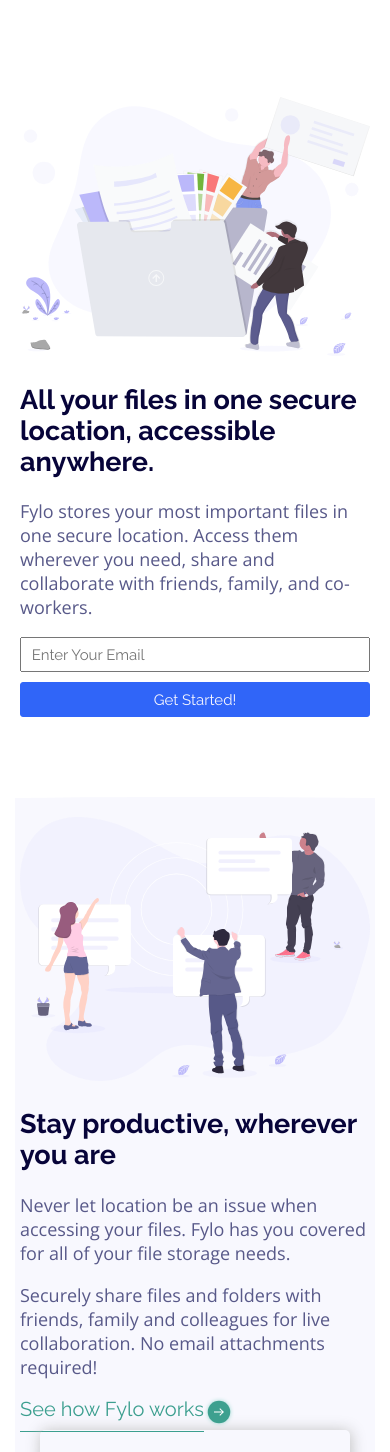
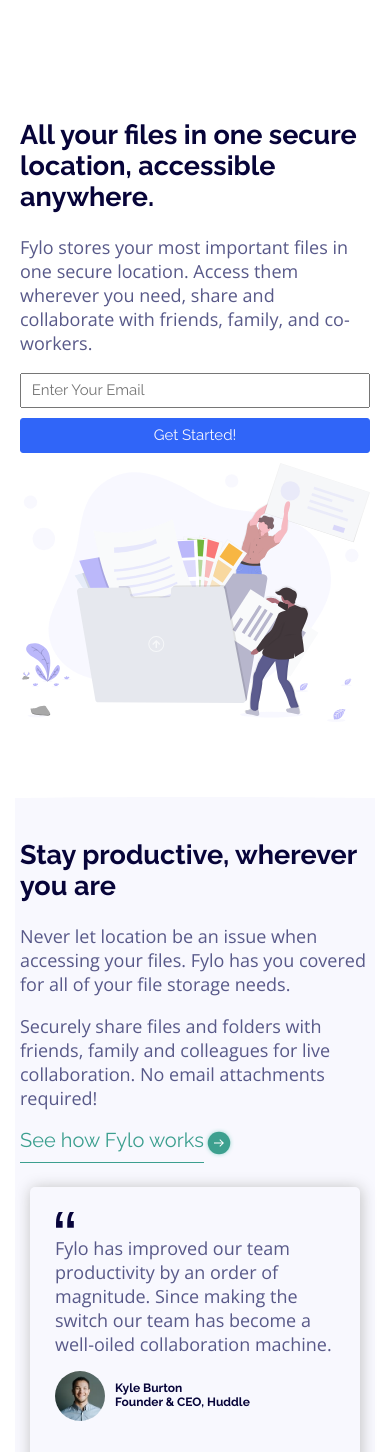
Before and after one commit to NeradoOne/FyloLandingPage, a plain HTML site: page index.html in a window 390 px wide. Shown: the part 82-1534 px from the top of the page. Drawn offline with nearby package versions, Linux system fonts and the light colour scheme.

Commit message:
'correccion de layout'

```diff
--- a/index.html
+++ b/index.html
@@ -25,7 +25,7 @@
   </head>
   <body>
     <!--  NAV BAR -->
-    <nav class=" wrapper nav-bar">
+    <nav class="wrapper nav-bar">
       <img src="./images/logo.svg" alt="Logo" />
       <div>
         <a href="#features">Features</a>
@@ -36,9 +36,6 @@
     <!--  CONTENIDO -->
     <main class="wrapper">
       <section id="features" class="content">
-        <div>
-          <img src="./images/illustration-1.svg" alt="Accesible Files" />
-        </div>
         <div>
           <h1>All your files in one secure location, accessible anywhere.</h1>
           <p>
@@ -51,12 +48,12 @@
             <button type="submit">Get Started!</button>
           </div>
         </div>
+        <div>
+          <img src="./images/illustration-1.svg" alt="Accesible Files" />
+        </div>
       </section>
       <!--  SECTION 2 -->
       <section id="team" class="content bg">
-        <div>
-          <img src="./images/illustration-2.svg" alt="Productivity" />
-        </div>
         <div class="sub-content">
           <div>
             <h2>Stay productive, wherever you are</h2>
@@ -91,6 +88,9 @@
               </h4>
             </div>
           </div>
+        </div>
+        <div>
+          <img src="./images/illustration-2.svg" alt="Productivity" />
         </div>
       </section>
       <!--  CONTACTO  -->
--- a/style.css
+++ b/style.css
@@ -47,7 +47,6 @@ body {
 .content {
   display: grid;
   grid-template-columns: 50% 50%;
-
   padding: 20px 5px;
   margin: 50px 15px;
 }
@@ -182,13 +181,13 @@ h4 {
   color: var(--neutral);
   font-size: 22px;
 }
-@media screen and (min-width: 1440px){
+@media screen and (min-width: 1024px){
   .nav-bar{
 margin: 0 auto;
   }
 
 .wrapper{
-  max-width: 1440px;
+  max-width: 1400px;
   margin: 0 auto;
 }
 }
@@ -211,7 +210,7 @@ margin: 0 auto;
     row-gap: 20px;
   }
   .card-contain{
-    margin: 55px 20px 0;
+    margin: 80px 10px 0;
   }
   .contact{
     grid-template-columns: 1fr;
@@ -228,6 +227,11 @@ margin: 0 auto;
     margin: 0 10px;
     font-size: 16px;
   }
+  .card-contain h4{
+    font-size: 12px;
+  }
+
+
   .footer{
     grid-template-columns: 1fr;
 
```
